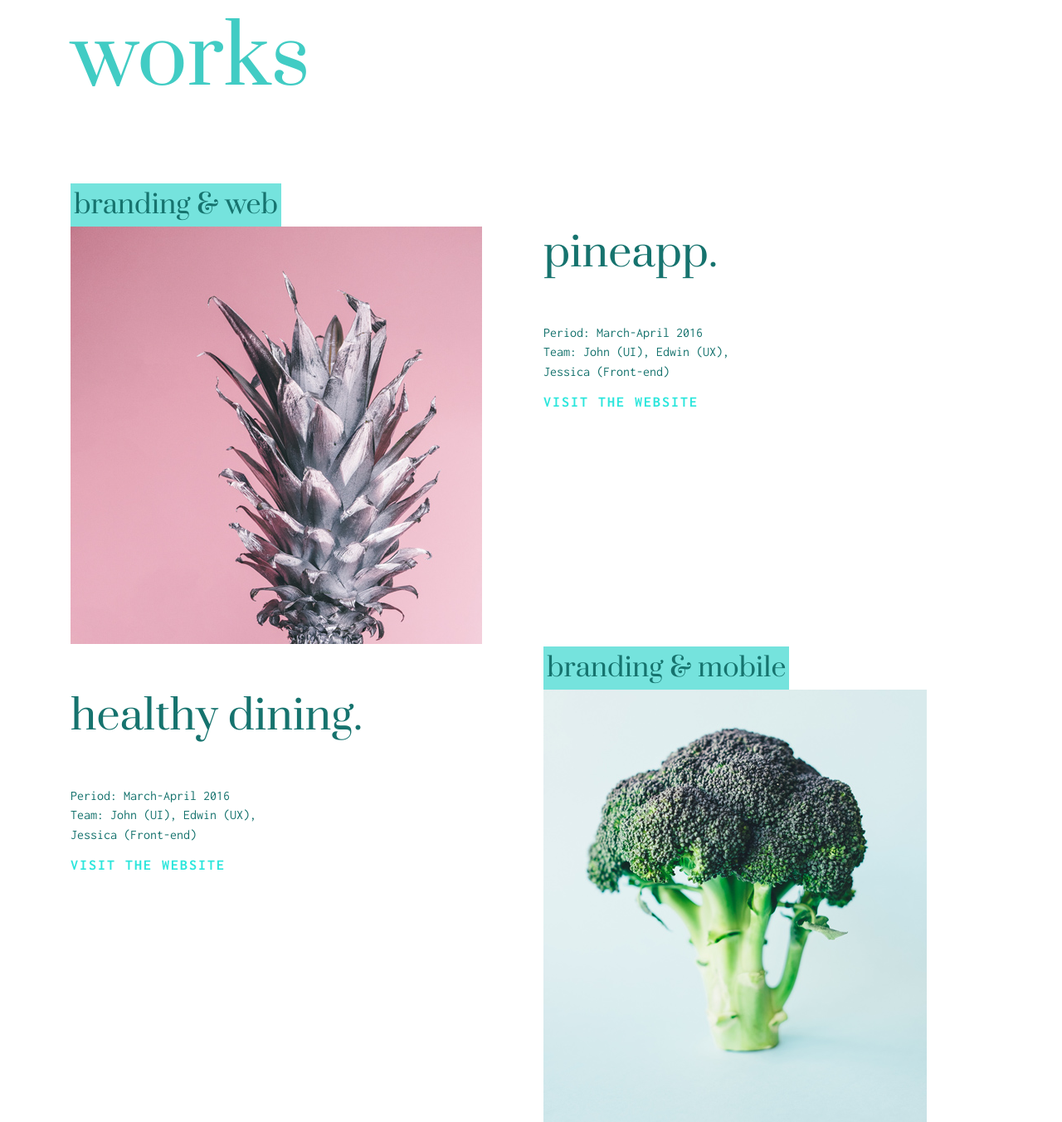
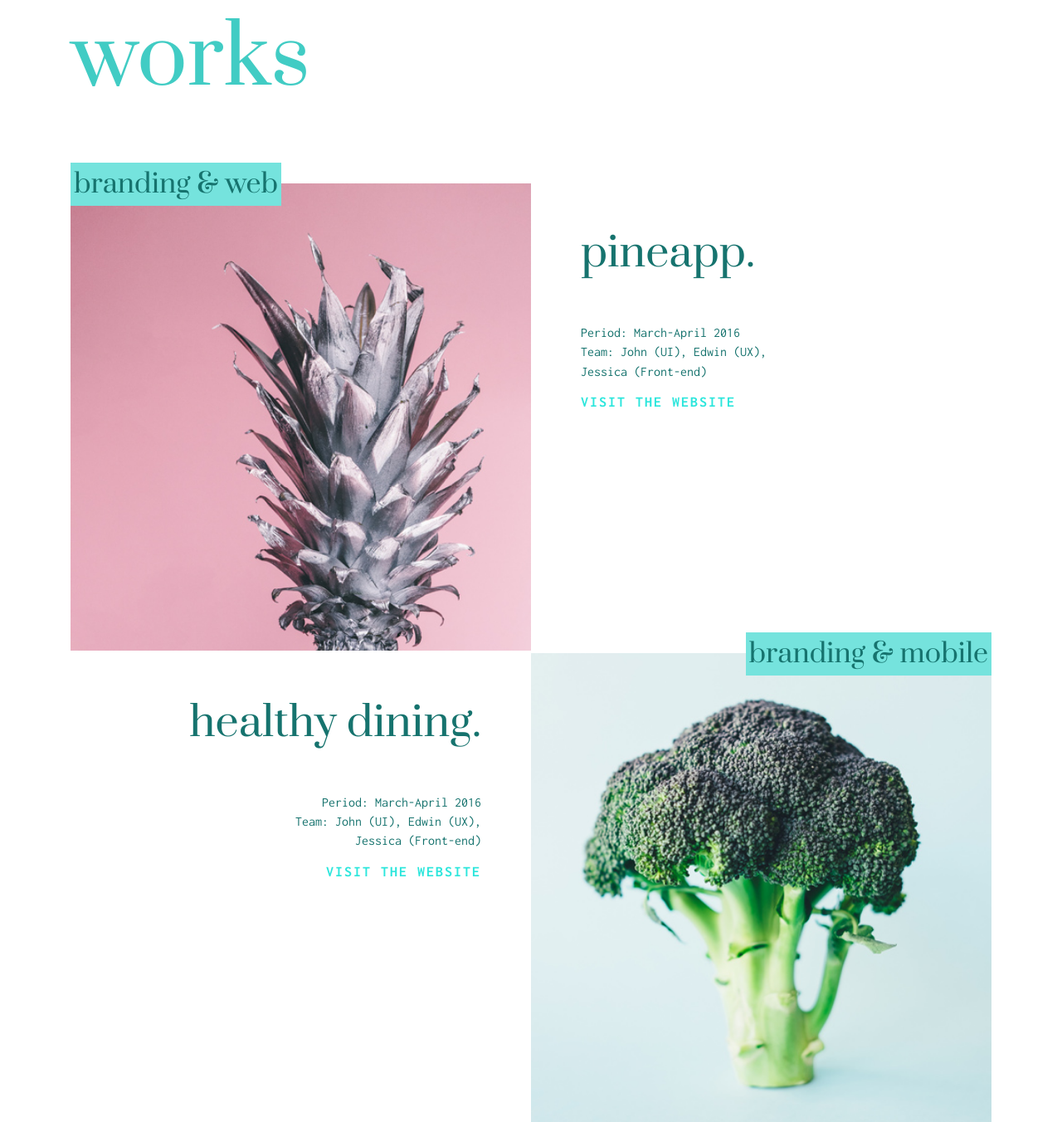
Before and after one commit to mihau1987/SklillShare_Aga_course, a plain HTML site: page index.html in a window 1280 px wide. Shown: the part 839-2191 px from the top of the page at 83% size. Drawn offline with Linux system fonts and the light colour scheme.

Commit message:
Layout tweaks Pt 2

```diff
--- a/css/styles.css
+++ b/css/styles.css
@@ -109,9 +109,9 @@ p {
     background-color: #75e3dd;
 
 }
-.top-container {
 
-}
+.top-container {}
+
 .scroll {
     color: #2864b1;
     text-align: center;
@@ -119,6 +119,28 @@ p {
 
 .works {
     color: #16736e;
+}
+
+.works-img {
+    position: relative;
+    width: 100%;
+}
+
+.works h4 {
+    position: absolute;
+    z-index: 1;
+    top: -25px;
+}
+.works h4.right-aligned {
+    right: 0;
+}
+
+.extra-gutters {
+    padding: 0 60px;
+}
+
+.right-aligned {
+    text-align: right;
 }
 
 img {
--- a/index.html
+++ b/index.html
@@ -45,12 +45,13 @@
         <section class="works">
             <h2>works</h2>
             <!--first-->
-            <div class="row">
+            <div class="row no-gutters">
                 <div class="col">
                     <h4>branding & web</h4>
-                    <img src="img/pineapp.jpg" alt="Pineapple" />
+                    <img src="img/pineapp.jpg" class="works-img" alt="Pineapple" />
                 </div>
                 <div class="col">
+                    <div class="extra-gutters">
                         <h3>pineapp.</h3>
                         <p>Period: March-April 2016<br>
                             Team: John (UI), Edwin (UX),<br>
@@ -59,10 +60,12 @@
                         <a href="">VISIT THE WEBSITE</a>
                     </div>
                 </div>
+            </div>
 
             <!--second-->
-            <div class="row">
+            <div class="row no-gutters">
                 <div class="col">
+                    <div class="extra-gutters right-aligned">
                         <h3>healthy dining.</h3>
                         <p>Period: March-April 2016<br>
                             Team: John (UI), Edwin (UX),<br>
@@ -70,25 +73,28 @@
                         </p>
                         <a href="">VISIT THE WEBSITE</a>
                     </div>
+                </div>
                 <div class="col">
-                    <h4>branding & mobile</h4>
-                    <img src="img/healthydining.jpg" alt="Healthy Dining" />
+                    <h4 class="right-aligned">branding & mobile</h4>
+                    <img src="img/healthydining.jpg" class="works-img" alt="Healthy Dining" />
                 </div>
             </div>
 
             <!--third-->
-            <div class="row">
+            <div class="row no-gutters">
                 <div class="col">
                     <h4>branding & web</h4>
-                    <img src="img/smartcity.jpg" alt="Smart City" />
+                    <img src="img/smartcity.jpg" class="works-img" alt="Smart City" />
                 </div>
                 <div class="col">
+                    <div class="extra-gutters">
                         <h3>smart city</h3>
                         <p>Period: March-April 2016<br>
                             Team: John (UI), Edwin (UX),<br>
                             Jessica (Front-end)
                         </p>
                         <a href="">VISIT THE WEBSITE</a>
+                    </div>
                 </div>
             </div>
 
```
Lines whose indentation alone changed are shown as unchanged.
